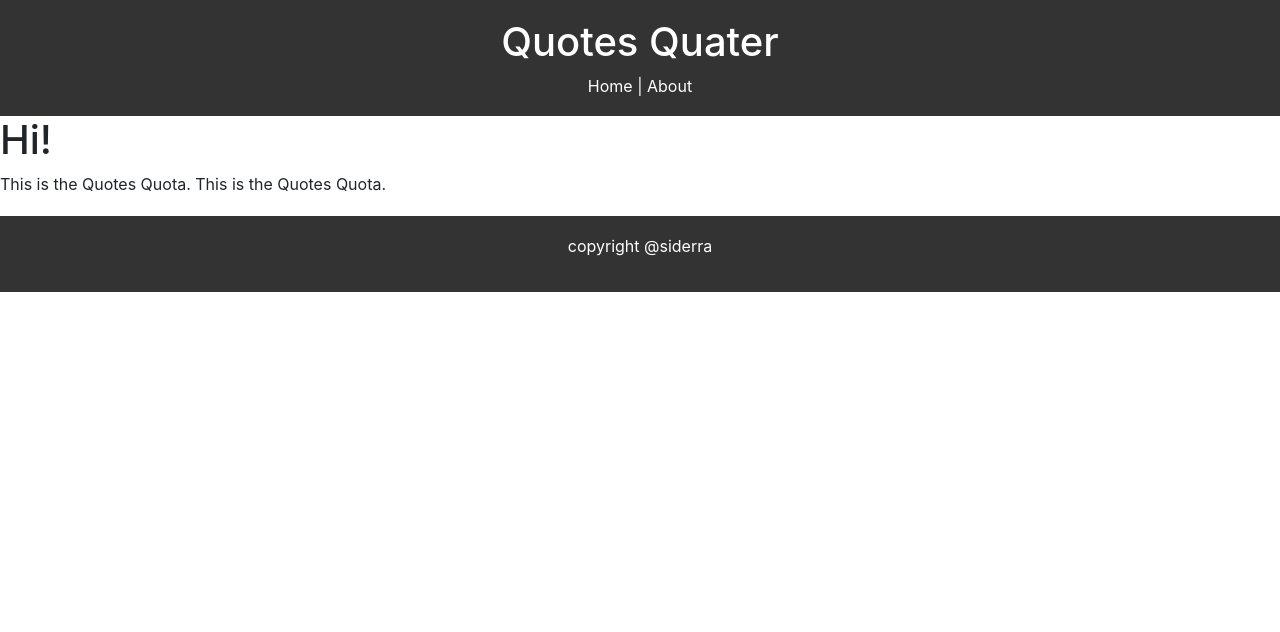
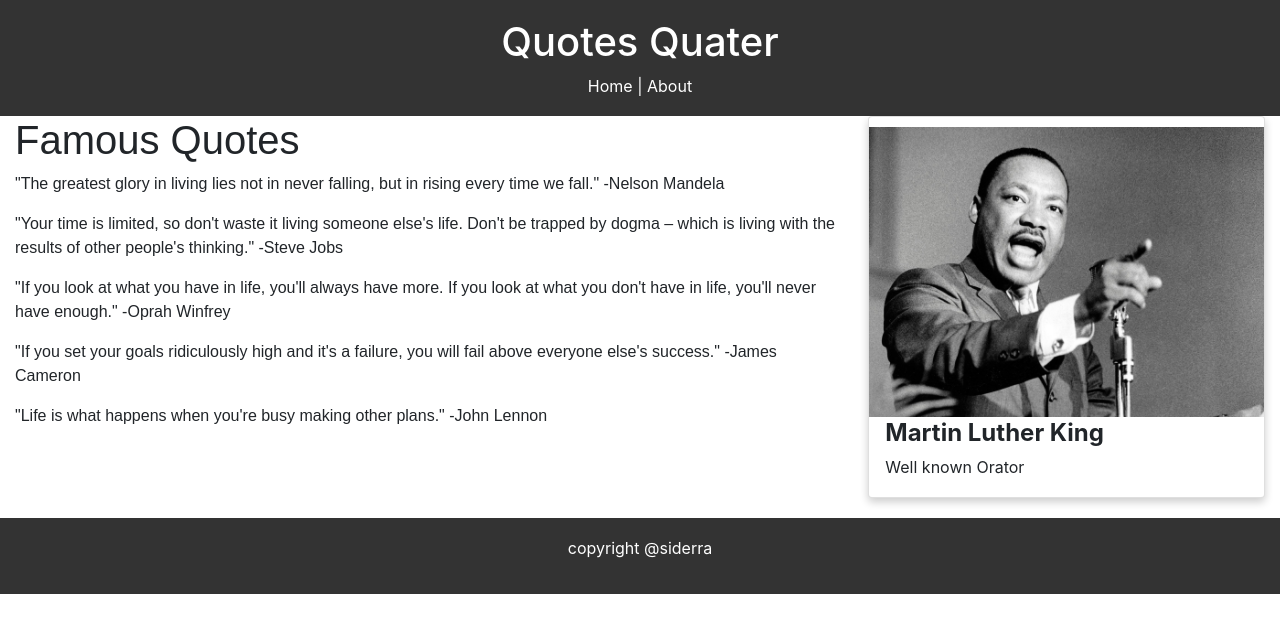
Before and after one commit to vsidera/Quotes, an Angular app: page /about in a window 1280 px wide. Shown: the top 632 px of the page. Built offline with nearby package versions, Linux system fonts and the light colour scheme.

Commit message:
add card to about component

```diff
--- a/src/app/components/pages/about/about.component.css
+++ b/src/app/components/pages/about/about.component.css
@@ -0,0 +1,20 @@
+#fquotes{
+    font-family: sans-serif;
+}
+
+.card {
+    /* Add shadows to create the "card" effect */
+    box-shadow: 0 4px 8px 0 rgba(0,0,0,0.2);
+    transition: 0.3s;
+    padding-top: 10px;
+  }
+
+  /* On mouse-over, add a deeper shadow */
+  .card:hover {
+    box-shadow: 0 8px 16px 0 rgba(0,0,0,0.2);
+  }
+
+  /* Add some padding inside the card container */
+  .container {
+    padding: 2px 16px;
+  }
--- a/src/app/components/pages/about/about.component.html
+++ b/src/app/components/pages/about/about.component.html
@@ -1,7 +1,32 @@
-<div>
+<div class="container-fluid">
+	<div class="row">
+		<div class="col-md-8" id="fquotes">
+            <h1>Famous Quotes</h1>
+        <p>
+            "The greatest glory in living lies not in never falling, but in rising every time we fall." -Nelson Mandela
+        </p>
+        <p>
+            "Your time is limited, so don't waste it living someone else's life. Don't be trapped by dogma – which is living with the results of other people's thinking." -Steve Jobs
+        </p>
+        <p>
+            "If you look at what you have in life, you'll always have more. If you look at what you don't have in life, you'll never have enough." -Oprah Winfrey
+        </p>
+        <p>
+            "If you set your goals ridiculously high and it's a failure, you will fail above everyone else's success." -James Cameron
+        </p>
+        <p>
+            "Life is what happens when you're busy making other plans." -John Lennon
+        </p>
 
-        <h1>Hi!</h1>
-        <p>
-            This is the Quotes Quota.  This is the Quotes Quota.
-        </p>
+		</div>
+		<div class="col-md-4" id="photo">
+            <div class="card">
+                <img src="/assets/images/martin.jpeg" alt="MLK" style="width:100%">
+                <div class="container">
+                  <h4><b>Martin Luther King</b></h4>
+                  <p>Well known Orator</p>
+                </div>
+              </div>
+		</div>
+	</div>
 </div>
--- a/src/app/components/quote-item/quote-item.component.css
+++ b/src/app/components/quote-item/quote-item.component.css
@@ -27,12 +27,6 @@
     float: right;
   }
 
-  /* .quote {
-      background: white;
-      padding: 10px;
-      border-bottom: 1px #ccc dotted;
-      opacity: 90%;
-  } */
 
   .card {
     box-shadow: 0 4px 8px 0 rgba(0,0,0,0.2);
--- a/src/app/components/quotes/quotes.component.css
+++ b/src/app/components/quotes/quotes.component.css
@@ -5,6 +5,6 @@
 }
 
 .container-fluid{
-    background: url(/../assets/images/back1.jpg) center center fixed;
+    background-image: url(/assets/images/back1.jpg);
 
 }
```
